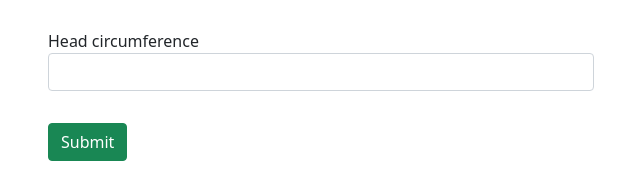
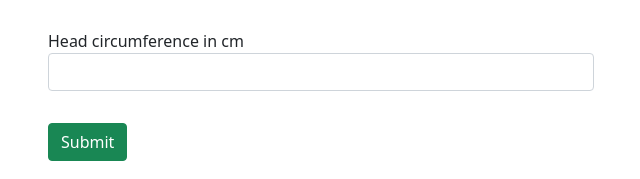
Before and after one commit to madeleine-neumann-9e/raglan-from-top-calculator, a plain HTML site: page index.html in a window 1280 px wide. Shown: the part 291-470 px from the top of the page, 34-674 px from the left. Drawn offline with nearby package versions, Linux system fonts and the light colour scheme.

Commit message:
wording fix

```diff
--- a/index.html
+++ b/index.html
@@ -28,7 +28,7 @@
       </div>
       <div class="row mb-4">
         <div class="form-group col-md-6 mb-2">
-          <label>Head circumference</label>
+          <label>Head circumference in cm</label>
           <input type="text" data-js-id="headCircumference" class="form-control" required>
         </div>
       </div>
@@ -38,7 +38,6 @@
 
 
     <div data-js-id="result">
-
     </div>
   </div>
   <script src="js/app.js"></script>
```
